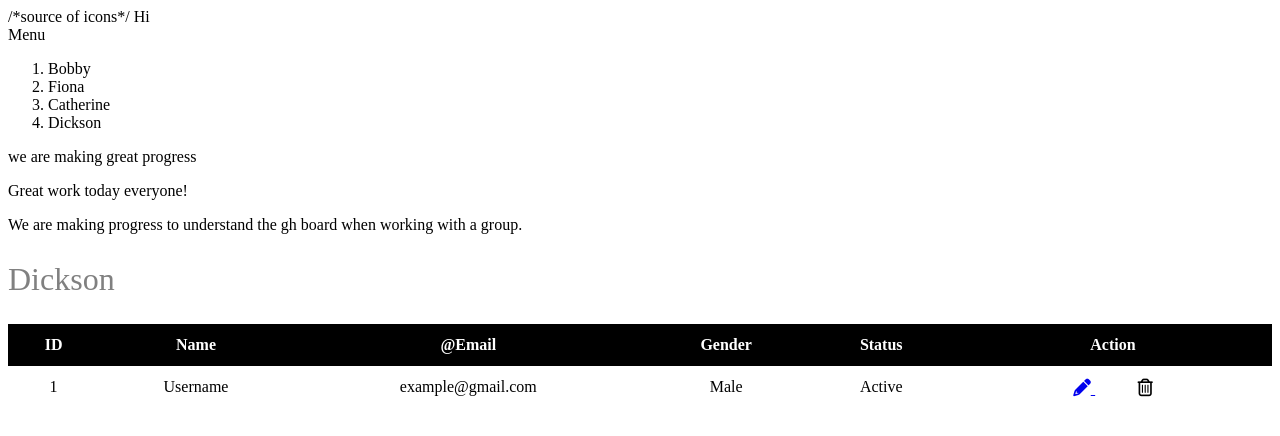
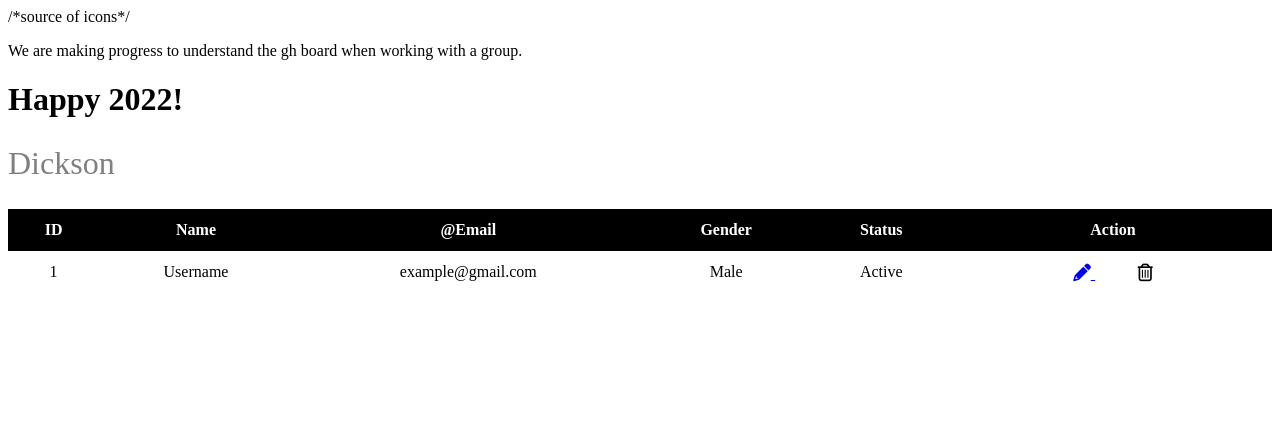
Before and after one commit to promoteglobal/Mixed_Messages, a plain HTML site: page index.html in a window 1280 px wide. Drawn offline with Linux system fonts and the light colour scheme.

Commit message:
adde happy new year message to my div

```diff
--- a/index.html
+++ b/index.html
@@ -12,23 +12,13 @@
     <title>Document</title>
 </head>
 
-<body>Hi
-    <div>Menu
-        <ol>
-            <li>Bobby</li>
-            <li>Fiona</li>
-            <li>Catherine</li>
-            <li>Dickson</li>
-        </ol>
-        <p>we are making great progress</p>
-    </div>
-    <div>
-        <p>Great work today everyone!</p>
-    </div>
+<body>
     <div id="katherine1">
         <p>We are making progress to understand the gh board when working with a group.</p>
     </div>
-    <div id="bobby2"></div>
+    <div id="bobby2">
+        <h1>Happy 2022!</h1>
+    </div>
     <div id="fiona3"></div>
     <div id="vinh4"></div>
     <div id="dickson5">
```
Also changed, not shown: test.txt (deleted).
